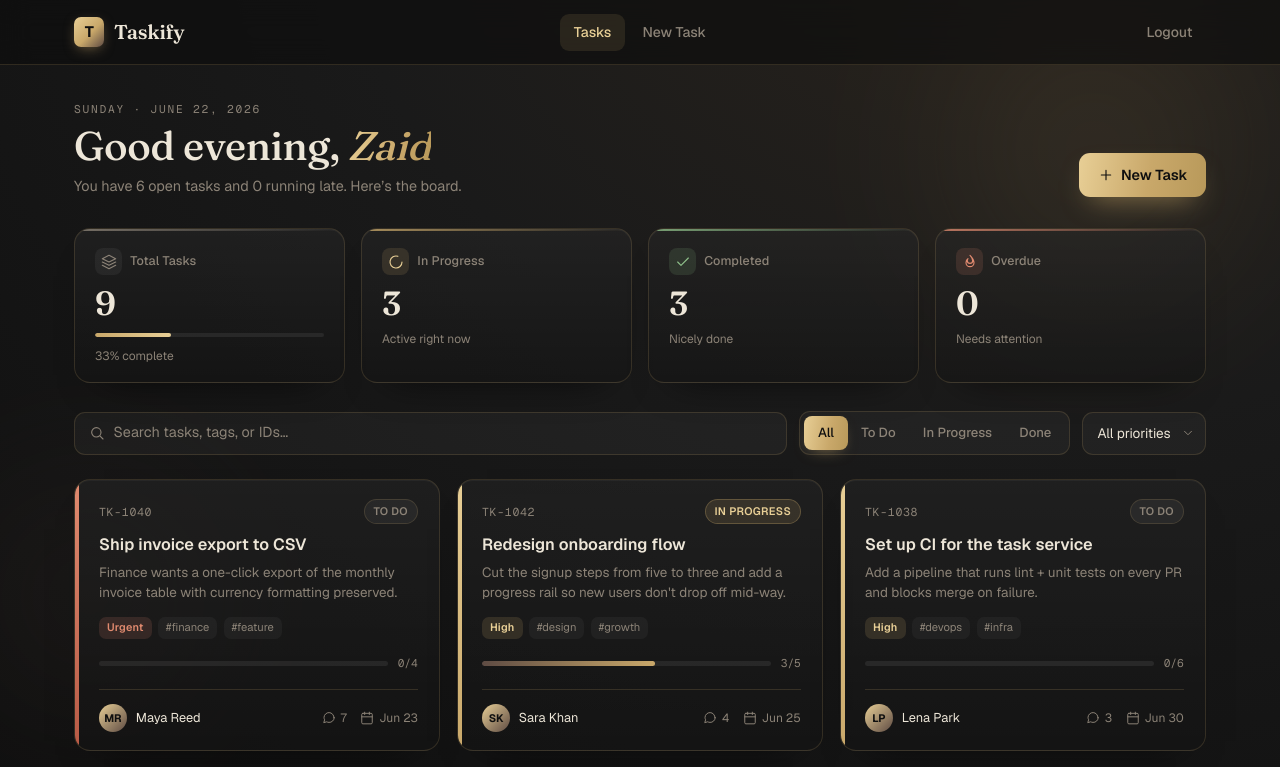
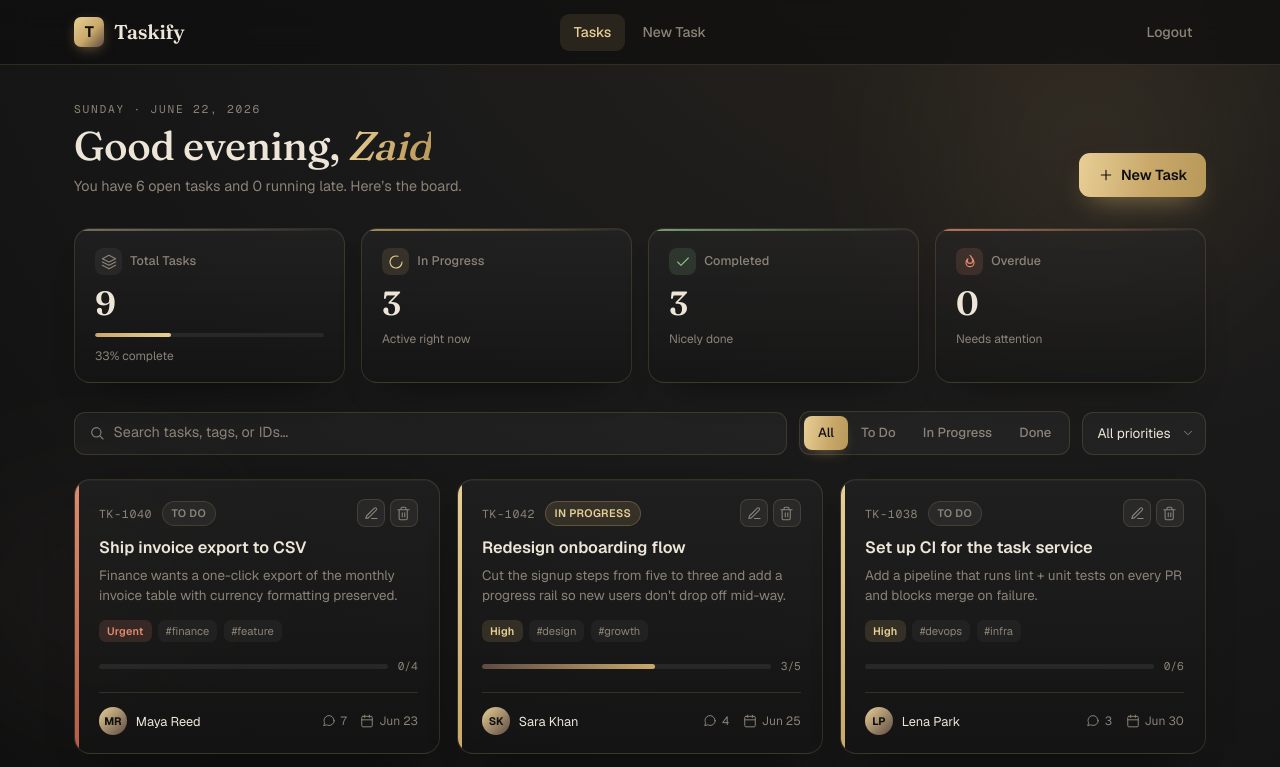
Before and after one commit to Zaid-iqbal-sprintx/Task-management-system, a Next.js app: page /tasks in a window 1280 px wide. Shown: the top 767 px of the page. Built offline with nearby package versions, Linux system fonts and the light colour scheme.

Commit message:
add edit and delete button

```diff
--- a/src/app/globals.css
+++ b/src/app/globals.css
@@ -902,7 +902,55 @@ body {
   display: flex;
   align-items: center;
   justify-content: space-between;
+  gap: 0.5rem;
   margin-bottom: 0.7rem;
+  min-height: 1.75rem;
+}
+.tk-card-row-left {
+  display: inline-flex;
+  align-items: center;
+  gap: 0.6rem;
+}
+/* Edit / Delete actions — hidden until the card is hovered or focused. */
+.tk-card-actions {
+  display: inline-flex;
+  align-items: center;
+  gap: 0.3rem;
+  opacity: 0;
+  transform: translateY(-2px);
+  transition: opacity 0.18s ease, transform 0.18s ease;
+}
+.tk-card:hover .tk-card-actions,
+.tk-card:focus-within .tk-card-actions {
+  opacity: 1;
+  transform: translateY(0);
+}
+.tk-icon-btn {
+  display: grid;
+  place-items: center;
+  width: 1.75rem;
+  height: 1.75rem;
+  color: var(--muted);
+  background: rgba(255, 255, 255, 0.05);
+  border: 1px solid var(--line);
+  border-radius: 8px;
+  cursor: pointer;
+  transition: color 0.16s, background 0.16s, border-color 0.16s, transform 0.12s;
+}
+.tk-icon-btn:hover {
+  color: var(--gold-bright);
+  background: rgba(201, 168, 106, 0.14);
+  border-color: rgba(201, 168, 106, 0.4);
+}
+.tk-icon-btn:active { transform: translateY(1px); }
+.tk-icon-btn--danger:hover {
+  color: var(--red);
+  background: rgba(224, 138, 111, 0.14);
+  border-color: rgba(224, 138, 111, 0.45);
+}
+/* Touch devices have no hover — keep the actions visible there. */
+@media (hover: none) {
+  .tk-card-actions { opacity: 1; transform: none; }
 }
 .tk-card-id {
   font-family: var(--font-geist-mono), monospace;
--- a/src/app/tasks/page.js
+++ b/src/app/tasks/page.js
@@ -241,9 +241,30 @@ function TaskCard({ task, index }) {
       <div className="tk-card-stripe" aria-hidden="true" />
 
       <div className="tk-card-row">
-        <span className="tk-card-id">{task.id}</span>
-        <span className={`tk-badge tk-badge--${task.status}`}>
-          {STATUS_META[task.status].label}
+        <span className="tk-card-row-left">
+          <span className="tk-card-id">{task.id}</span>
+          <span className={`tk-badge tk-badge--${task.status}`}>
+            {STATUS_META[task.status].label}
+          </span>
+        </span>
+
+        <span className="tk-card-actions">
+          <button
+            type="button"
+            className="tk-icon-btn"
+            aria-label={`Edit ${task.title}`}
+            title="Edit"
+          >
+            <EditIcon />
+          </button>
+          <button
+            type="button"
+            className="tk-icon-btn tk-icon-btn--danger"
+            aria-label={`Delete ${task.title}`}
+            title="Delete"
+          >
+            <TrashIcon />
+          </button>
         </span>
       </div>
 
@@ -386,3 +407,19 @@ function CalendarIcon() {
     </svg>
   );
 }
+function EditIcon() {
+  return (
+    <svg {...iconProps()} width="15" height="15">
+      <path d="M12 20h9" />
+      <path d="M16.5 3.5a2.12 2.12 0 0 1 3 3L7 19l-4 1 1-4Z" />
+    </svg>
+  );
+}
+function TrashIcon() {
+  return (
+    <svg {...iconProps()} width="15" height="15">
+      <path d="M3 6h18M8 6V4a2 2 0 0 1 2-2h4a2 2 0 0 1 2 2v2m2 0v14a2 2 0 0 1-2 2H7a2 2 0 0 1-2-2V6" />
+      <path d="M10 11v6M14 11v6" />
+    </svg>
+  );
+}
```
